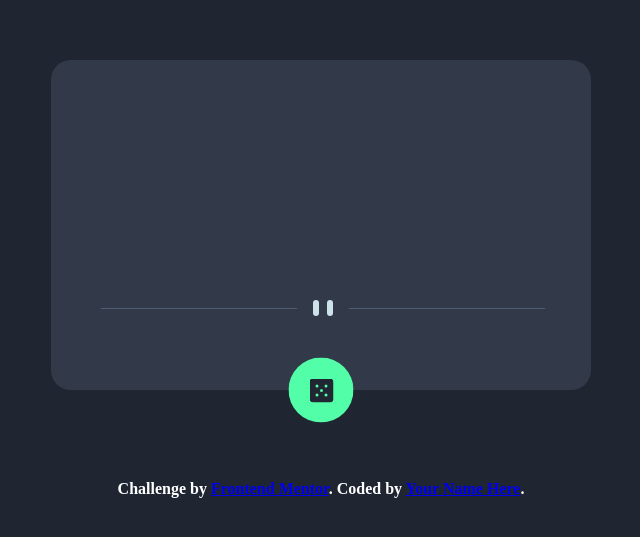
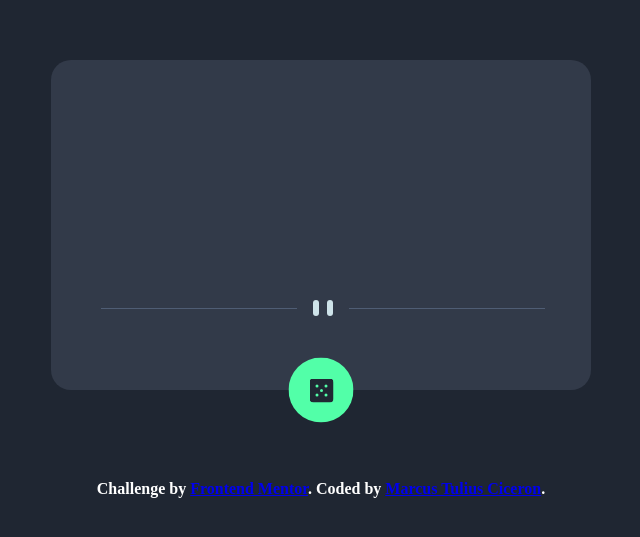
Before and after one commit to MarcusTuliusCiceron/Advice-generator-app-challenge-hub, a plain HTML site: page index.html in a window 1280 px wide. Shown: the part 121-658 px from the top of the page, without its empty margins (319-959 px from the left). Drawn offline with Linux system fonts and the light colour scheme; no server answers.

Commit message:
change name in footer

```diff
--- a/index.html
+++ b/index.html
@@ -31,7 +31,7 @@
 
   <div class="attribution">
     Challenge by <a href="https://www.frontendmentor.io?ref=challenge" target="_blank">Frontend Mentor</a>.
-    Coded by <a href="#">Your Name Here</a>.
+    Coded by <a href="#">Marcus Tulius Ciceron</a>.
   </div>
   <script src="script.js"></script>
 </body>
```
